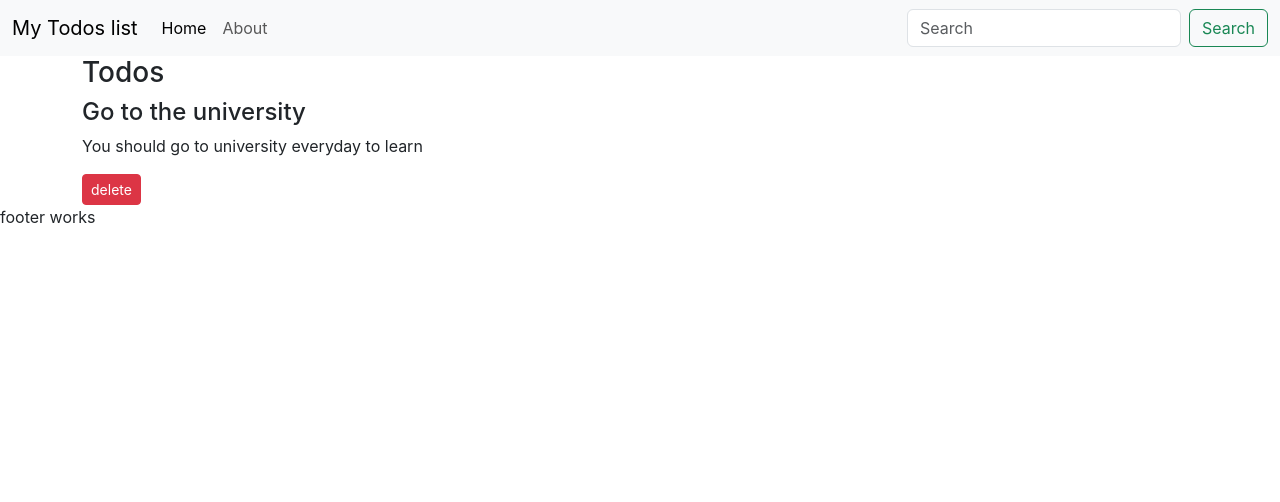
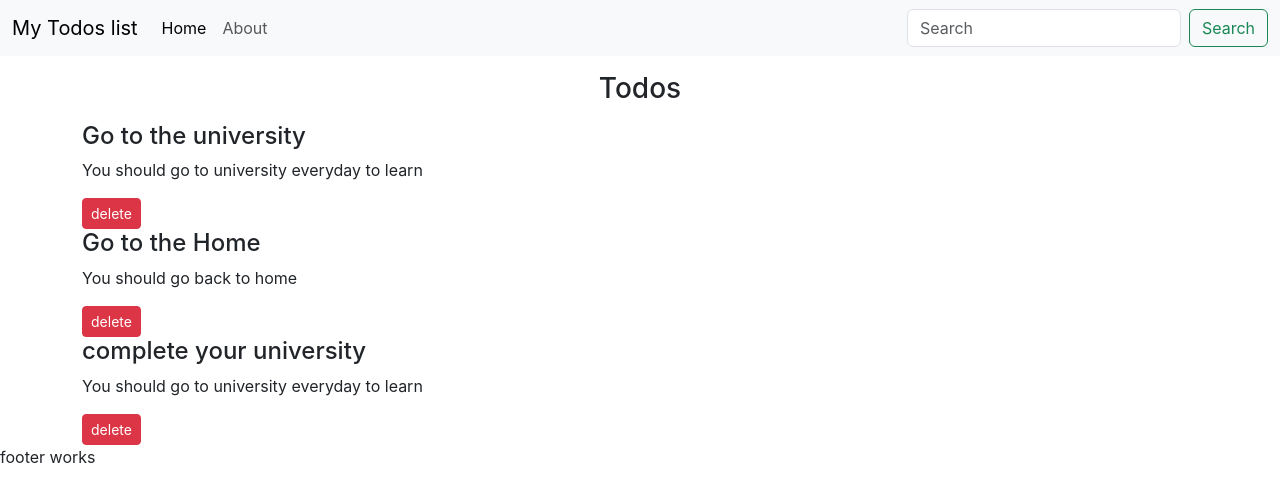
Before and after one commit to haseebt456/React-Todo-List, a React (Create React App) app: page / in a window 1280 px wide. Shown: the top 502 px of the page. Built offline with nearby package versions, Linux system fonts and the light colour scheme.

Commit message:
Pass all todoitems using map

```diff
--- a/src/components/Todos.jsx
+++ b/src/components/Todos.jsx
@@ -4,8 +4,11 @@ import TodoItem from "./TodoItem";
 export default function Todos(props) {
   return (
   <div className="container">
-    <h3>Todos</h3>
-    <TodoItem todo={props.todoslist[0]}/>
+    <h3 className="text-center my-3">Todos</h3>
+    {props.todoslist.map((todo)=>{
+      return <TodoItem todo={todo}/>
+    })}
+
   </div>
   )
 }
```
